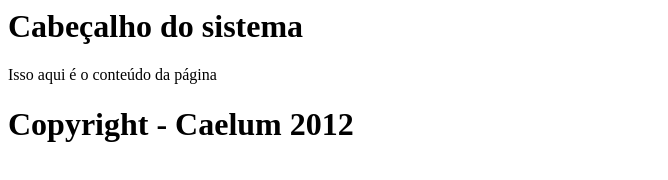
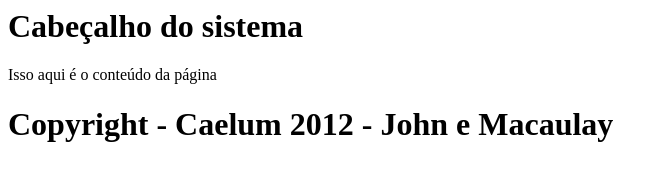
Before and after one commit to Macaulay1001/treinamentoGIT, a plain HTML site: page proposta.html in a window 1280 px wide. Shown: the whole page, without its empty margins (0-668 px from the left). Drawn offline with Linux system fonts and the light colour scheme.

Commit message:
Adicionando John e Macaulay no copyright

```diff
--- a/proposta.html
+++ b/proposta.html
@@ -9,6 +9,6 @@
       Isso aqui é o conteúdo da página
     </div>
 
-    <h1>Copyright - Caelum 2012</h1>
+    <h1>Copyright - Caelum 2012 - John e Macaulay</h1>
   </body>
 </html>
```
